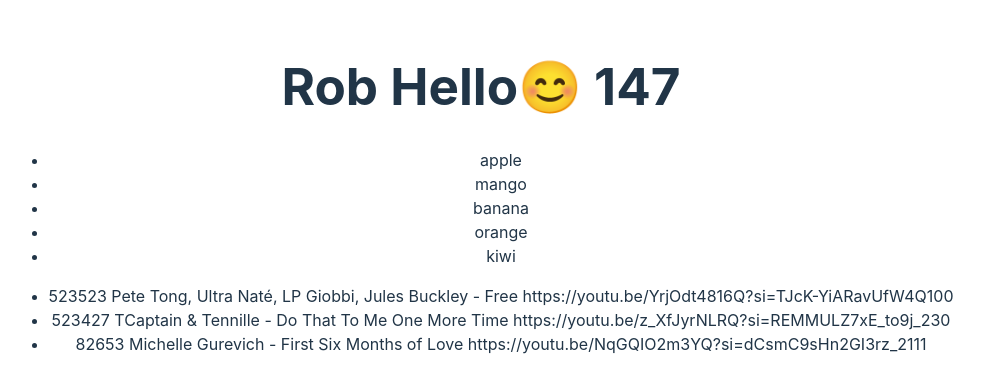
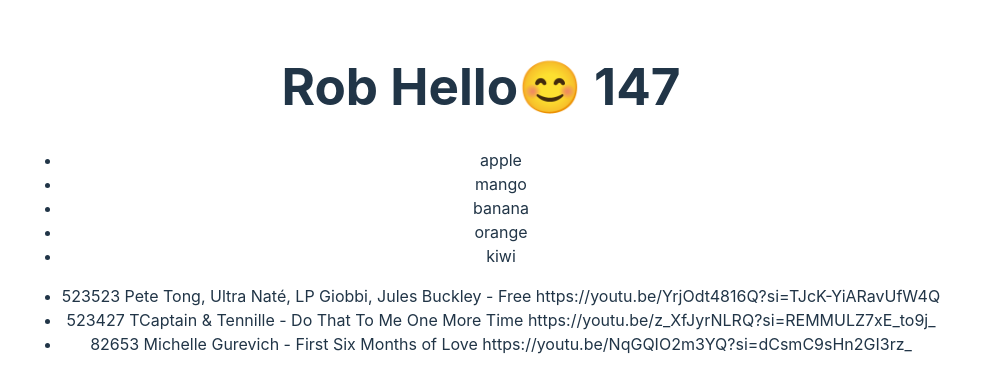
Before and after one commit to OlenaReukova/rapp, a React (Vite) app in the folder client/: page / in a window 1280 px wide. Shown: the part 202-594 px from the top of the page, without its empty margins (159-1143 px from the left). Built offline with nearby package versions, Linux system fonts and the light colour scheme.

Commit message:
Rendering Components Inside A Loop

```diff
--- a/client/src/App.jsx
+++ b/client/src/App.jsx
@@ -2,7 +2,7 @@
 import './App.css';
 import Hello from './components/Hello';
 import Fruits from './components/Fruits';
-import Song from './components/Song';
+import Songs from './components/Songs';
 
 function App() {
   const person = {
@@ -15,7 +15,7 @@
     <div className='App'>
       <Hello person={person} />
       <Fruits />
-      <Song />
+      <Songs />
     </div>
   );
 }
--- a/client/src/components/Song.jsx
+++ b/client/src/components/Song.jsx
@@ -1,38 +1,10 @@
 import React from 'react';
 
-function Song() {
-  const songs = [
-    {
-      id: 523523,
-      title: 'Pete Tong, Ultra Naté, LP Giobbi, Jules Buckley - Free',
-      url: 'https://youtu.be/YrjOdt4816Q?si=TJcK-YiARavUfW4Q',
-      rating: 100,
-    },
-    {
-      id: 523427,
-      title: 'TCaptain & Tennille - Do That To Me One More Time',
-      url: 'https://youtu.be/z_XfJyrNLRQ?si=REMMULZ7xE_to9j_',
-      rating: 230,
-    },
-    {
-      id: 82653,
-      title: 'Michelle Gurevich - First Six Months of Love',
-      url: 'https://youtu.be/NqGQIO2m3YQ?si=dCsmC9sHn2GI3rz_',
-      rating: 2111,
-    },
-  ];
-
+function Song({ id, title, url }) {
   return (
-    <div>
-      <ul>
-        {songs.map((song) => (
-          <li key={song.id}>
-            {song.id} {song.title} {song.url}
-            {song.rating}
-          </li>
-        ))}
-      </ul>
-    </div>
+    <li>
+      {id} {title} {url}
+    </li>
   );
 }
 
--- /dev/null
+++ b/client/src/components/Songs.jsx
@@ -0,0 +1,42 @@
+import React from 'react';
+import Song from './Song';
+
+function Songs() {
+  const songs = [
+    {
+      id: 523523,
+      title: 'Pete Tong, Ultra Naté, LP Giobbi, Jules Buckley - Free',
+      url: 'https://youtu.be/YrjOdt4816Q?si=TJcK-YiARavUfW4Q',
+      rating: 100,
+    },
+    {
+      id: 523427,
+      title: 'TCaptain & Tennille - Do That To Me One More Time',
+      url: 'https://youtu.be/z_XfJyrNLRQ?si=REMMULZ7xE_to9j_',
+      rating: 230,
+    },
+    {
+      id: 82653,
+      title: 'Michelle Gurevich - First Six Months of Love',
+      url: 'https://youtu.be/NqGQIO2m3YQ?si=dCsmC9sHn2GI3rz_',
+      rating: 2111,
+    },
+  ];
+
+  return (
+    <div>
+      <ul>
+        {songs.map((song) => (
+          // <li key={song.id}>
+          //   {song.id} {song.title} {song.url}
+          //   {song.rating}
+          // </li>
+          //   {song.rating}
+          <Song key={song.id} id={song.id} title={song.title} url={song.url} />
+        ))}
+      </ul>
+    </div>
+  );
+}
+
+export default Songs;
```
